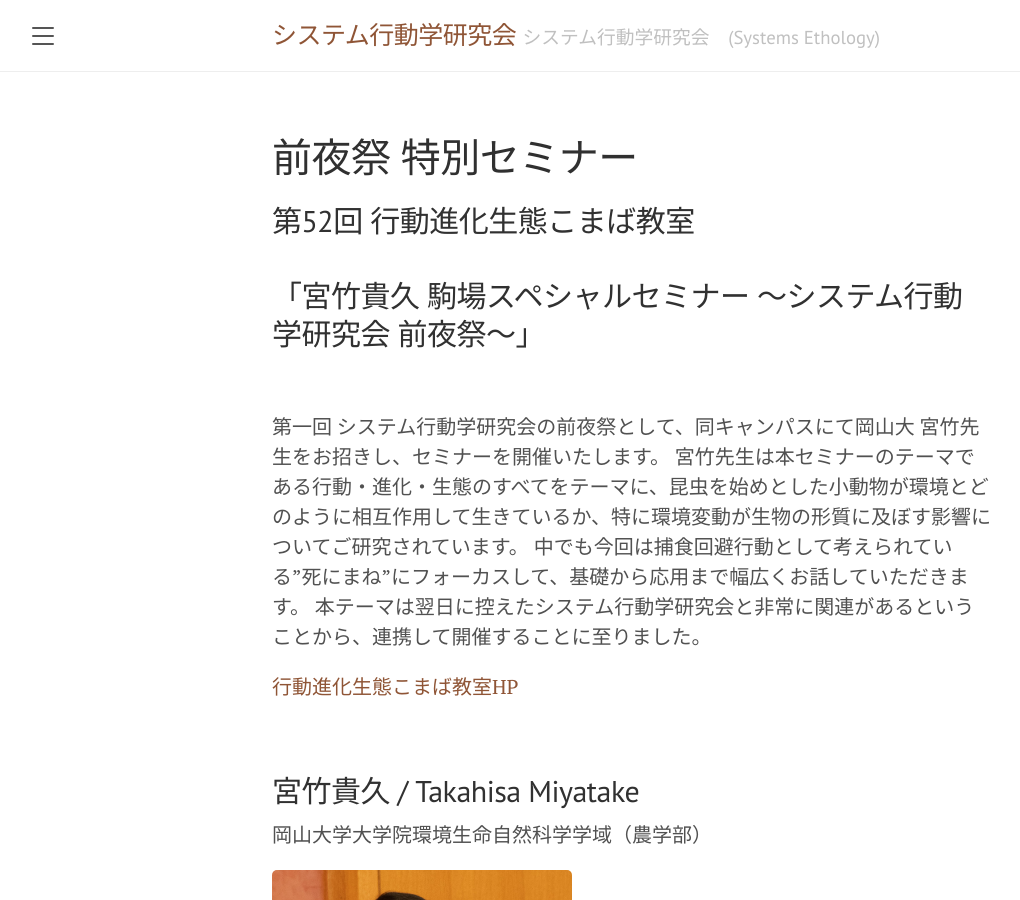
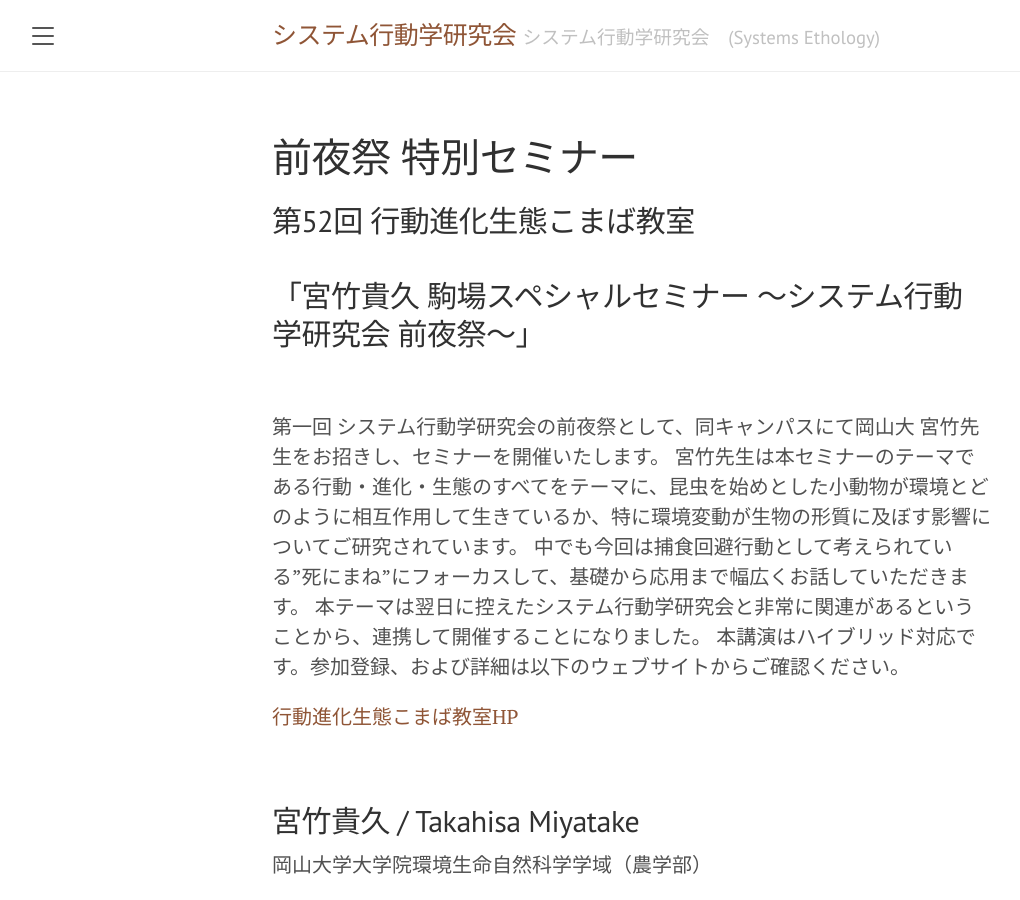
Before and after one commit to SystemsEthology/website, a Jekyll site: the page built from event_01/conference01_eve.md, in a window 1280 px wide and 900 px high. Shown: the whole window, without its empty margins (8-1028 px from the left). Built offline with Jekyll 4.4.1, drawn with Linux system fonts in a browser that asks for light colours.

Commit message:
Update conference01_eve.md

```diff
--- a/event_01/conference01_eve.md
+++ b/event_01/conference01_eve.md
@@ -11,7 +11,8 @@ order: 2
 第一回 システム行動学研究会の前夜祭として、同キャンパスにて岡山大 宮竹先生をお招きし、セミナーを開催いたします。
 宮竹先生は本セミナーのテーマである行動・進化・生態のすべてをテーマに、昆虫を始めとした小動物が環境とどのように相互作用して生きているか、特に環境変動が生物の形質に及ぼす影響についてご研究されています。
 中でも今回は捕食回避行動として考えられている"死にまね"にフォーカスして、基礎から応用まで幅広くお話していただきます。
-本テーマは翌日に控えたシステム行動学研究会と非常に関連があるということから、連携して開催することに至りました。
+本テーマは翌日に控えたシステム行動学研究会と非常に関連があるということから、連携して開催することになりました。
+本講演はハイブリッド対応です。参加登録、および詳細は以下のウェブサイトからご確認ください。
 
 <a href="https://sites.google.com/site/komabaecoevo/" target="_blank" rel="noopener noreferrer">行動進化生態こまば教室HP</a>
 
```
